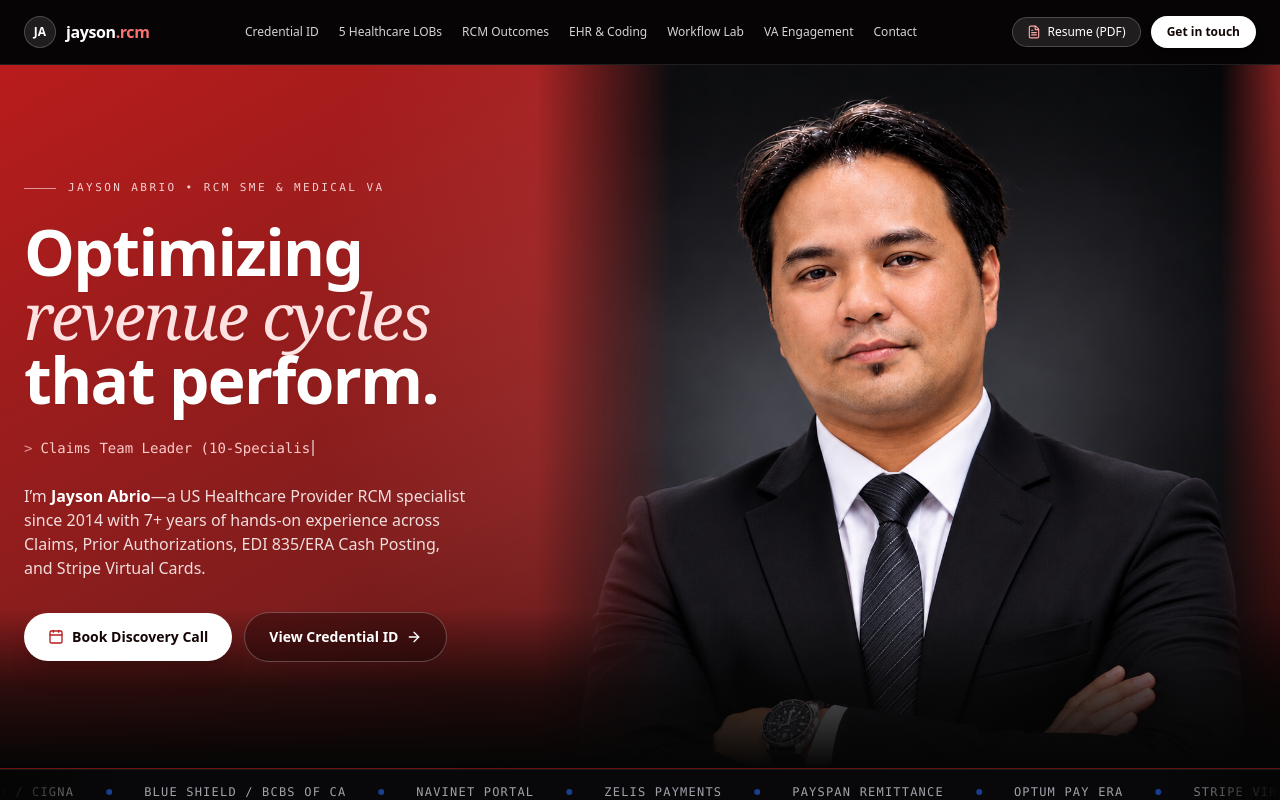
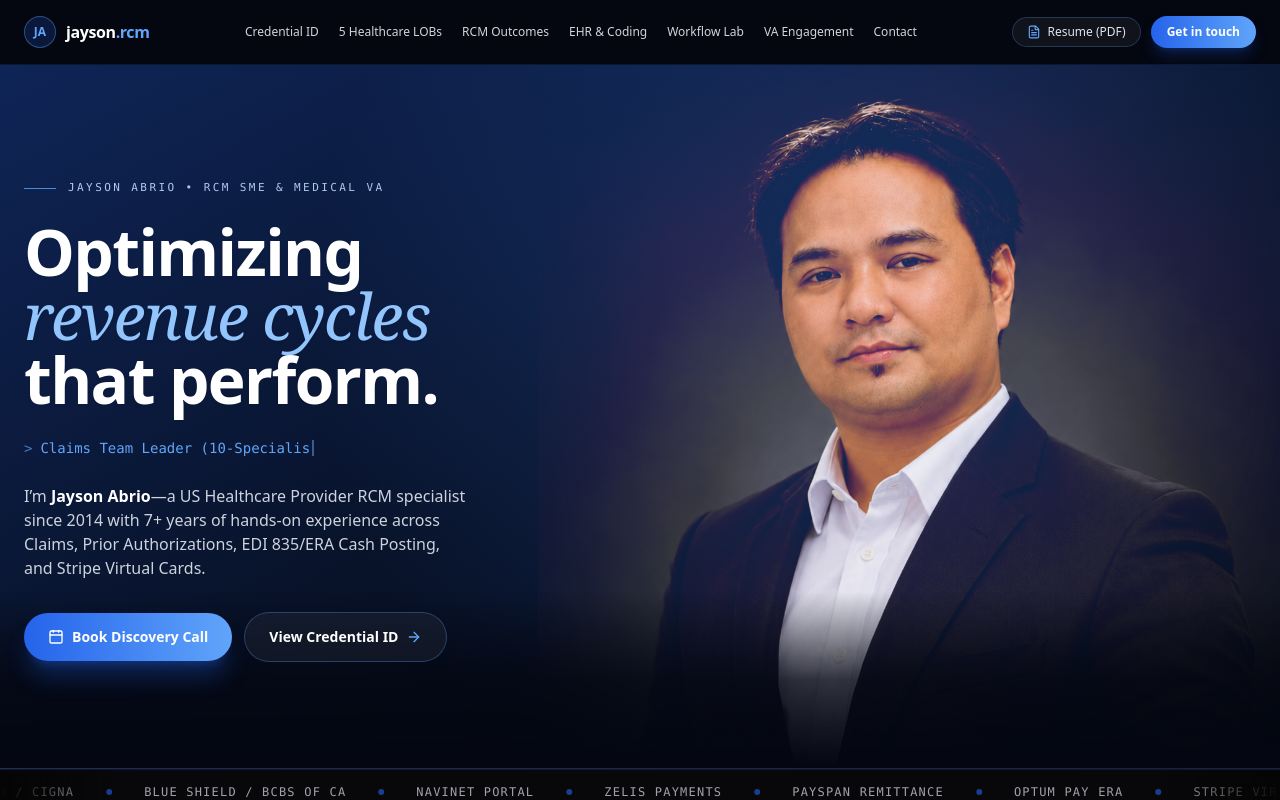
Before and after one commit to JaeSeon-hub/jayson-abrio-rcm, a React (Vite) app: page / in a window 1280 px wide. Shown: the top 800 px of the page. Built offline with nearby package versions, Linux system fonts and the light colour scheme.

Commit message:
Unify portfolio with Sapphire Navy executive theme and blend studio hero portrait

```diff
--- a/src/App.jsx
+++ b/src/App.jsx
@@ -669,50 +669,50 @@ export default function App() {
           b.channel.toLowerCase().includes(remitFilter.toLowerCase())
         );
 
-  return (
-    <div className="min-h-screen bg-[#050505] text-zinc-100 selection:bg-[#2563EB] selection:text-white font-sans">
-      {/* Subtle Architectural Grid Background */}
-      <div
-        className="fixed inset-0 pointer-events-none opacity-[0.04]"
-        style={{
-          backgroundImage:
-            'linear-gradient(to right, #2563EB 1px, transparent 1px), linear-gradient(to bottom, #2563EB 1px, transparent 1px)',
-          backgroundSize: '48px 48px',
-        }}
-      />
+        return (
+          <div className="min-h-screen bg-[#040711] text-slate-100 selection:bg-[#2563EB] selection:text-white font-sans">
+            {/* Subtle Sapphire Architectural Grid Background */}
+            <div
+              className="fixed inset-0 pointer-events-none opacity-[0.05]"
+              style={{
+                backgroundImage:
+                  'linear-gradient(to right, #3B82F6 1px, transparent 1px), linear-gradient(to bottom, #3B82F6 1px, transparent 1px)',
+                backgroundSize: '48px 48px',
+              }}
+            />
 
       {/* TOP NAVIGATION */}
-      <header className="sticky top-0 z-40 backdrop-blur-xl bg-[#090506]/85 border-b border-white/10">
+      <header className="sticky top-0 z-40 backdrop-blur-xl bg-[#050811]/85 border-b border-blue-500/15">
         <div className="max-w-7xl mx-auto px-4 sm:px-6 h-16 flex items-center justify-between gap-4">
           <a href="#" className="flex items-center gap-2.5 shrink-0">
-            <span className="w-8 h-8 rounded-full bg-white/10 border border-white/20 flex items-center justify-center text-xs font-bold text-white">
+            <span className="w-8 h-8 rounded-full bg-[#2563EB]/20 border border-[#60A5FA]/40 flex items-center justify-center text-xs font-bold text-[#60A5FA]">
               JA
             </span>
             <span className="font-semibold tracking-tight text-white">
-              jayson<span className="text-red-400">.rcm</span>
+              jayson<span className="text-[#60A5FA]">.rcm</span>
             </span>
           </a>
 
           <nav className="hidden xl:flex items-center gap-5 text-xs font-medium text-zinc-300">
-            <a href="#about-lanyard" className="hover:text-white transition">
+            <a href="#about-lanyard" className="hover:text-[#60A5FA] transition">
               Credential ID
             </a>
-            <a href="#lobs" className="hover:text-white transition">
+            <a href="#lobs" className="hover:text-[#60A5FA] transition">
               5 Healthcare LOBs
             </a>
-            <a href="#results" className="hover:text-white transition">
+            <a href="#results" className="hover:text-[#60A5FA] transition">
               RCM Outcomes
             </a>
-            <a href="#systems" className="hover:text-white transition">
+            <a href="#systems" className="hover:text-[#60A5FA] transition">
               EHR & Coding
             </a>
-            <a href="#lab" className="hover:text-white transition">
+            <a href="#lab" className="hover:text-[#60A5FA] transition">
               Workflow Lab
             </a>
-            <a href="#services" className="hover:text-white transition">
+            <a href="#services" className="hover:text-[#60A5FA] transition">
               VA Engagement
             </a>
-            <a href="#contact" className="hover:text-white transition">
+            <a href="#contact" className="hover:text-[#60A5FA] transition">
               Contact
             </a>
           </nav>
@@ -720,9 +720,9 @@ export default function App() {
           <div className="flex items-center gap-2.5">
             <button
               onClick={() => setResumeOpen(true)}
-              className="hidden md:inline-flex items-center gap-1.5 px-3.5 py-1.5 rounded-full bg-white/10 border border-white/20 text-xs font-medium text-white hover:bg-white/20 transition cursor-pointer"
+              className="hidden md:inline-flex items-center gap-1.5 px-3.5 py-1.5 rounded-full bg-white/5 border border-blue-400/25 text-xs font-medium text-zinc-200 hover:bg-[#2563EB]/20 hover:border-[#60A5FA]/50 transition cursor-pointer"
             >
-              <FileText className="w-3.5 h-3.5 text-red-300" />
+              <FileText className="w-3.5 h-3.5 text-[#60A5FA]" />
               Resume (PDF)
             </button>
             <button
@@ -730,7 +730,7 @@ export default function App() {
                 setModalSent(false);
                 setBookingOpen(true);
               }}
-              className="px-4 py-2 rounded-full bg-white text-[#140505] font-bold text-xs hover:bg-zinc-100 transition shadow-lg cursor-pointer"
+              className="px-4 py-2 rounded-full bg-gradient-to-r from-[#2563EB] to-[#60A5FA] text-white font-bold text-xs hover:brightness-110 transition shadow-lg shadow-[#2563EB]/25 cursor-pointer"
             >
               Get in touch
             </button>
@@ -738,29 +738,29 @@ export default function App() {
         </div>
       </header>
 
-      {/* FULL-BLEED EDITORIAL PORTRAIT HERO (INSPIRED BY REFERENCE) */}
-      <section className="relative min-h-[88vh] flex items-center overflow-hidden bg-gradient-to-br from-[#B91C1C] via-[#7F1D1D] to-[#120404] border-b border-red-950/60">
-        {/* Studio Lighting & Vignette Layers */}
+      {/* FULL-BLEED EDITORIAL PORTRAIT HERO (SAPPHIRE NAVY & OBSIDIAN) */}
+      <section className="relative min-h-[88vh] flex items-center overflow-hidden bg-gradient-to-br from-[#0F2557] via-[#081229] to-[#040711] border-b border-blue-900/40">
+        {/* Sapphire Studio Rim Light & Seamless Bottom Dissolve */}
         <div
           aria-hidden="true"
-          className="pointer-events-none absolute inset-0 bg-[radial-gradient(circle_at_68%_38%,rgba(248,113,113,0.34),transparent_58%)]"
+          className="pointer-events-none absolute inset-0 bg-[radial-gradient(circle_at_70%_35%,rgba(59,130,246,0.26),transparent_58%)]"
         />
         <div
           aria-hidden="true"
-          className="pointer-events-none absolute inset-x-0 bottom-0 h-40 bg-gradient-to-t from-[#050505] via-[#050505]/70 to-transparent z-20"
+          className="pointer-events-none absolute inset-x-0 bottom-0 h-44 bg-gradient-to-t from-[#040711] via-[#040711]/80 to-transparent z-20"
         />
 
-        {/* Large Editorial Portrait Positioned Right-Center */}
+        {/* Large Polished Studio Portrait Positioned Right-Center */}
         <div className="pointer-events-none lg:pointer-events-auto lg:absolute lg:inset-y-0 lg:right-0 lg:w-[58%] flex items-end justify-center overflow-hidden">
           <img
-            src="/Confident Corporate Headshot.png"
+            src="/Polished Studio Business Portrait.png"
             alt="Jayson Abrio — Healthcare RCM Operations Specialist & Medical VA"
-            className="hidden lg:block w-full h-full max-h-[860px] object-cover object-top select-none drop-shadow-[0_25px_55px_rgba(0,0,0,0.65)]"
+            className="hidden lg:block w-full h-full max-h-[860px] object-cover object-top select-none mix-blend-lighten opacity-95 drop-shadow-[0_25px_55px_rgba(4,7,17,0.85)]"
             style={{
               maskImage:
-                'linear-gradient(to right, transparent 0%, black 18%, black 92%, transparent 100%)',
+                'radial-gradient(ellipse 75% 85% at 55% 45%, black 55%, transparent 100%)',
               WebkitMaskImage:
-                'linear-gradient(to right, transparent 0%, black 18%, black 92%, transparent 100%)',
+                'radial-gradient(ellipse 75% 85% at 55% 45%, black 55%, transparent 100%)',
             }}
           />
         </div>
@@ -769,8 +769,8 @@ export default function App() {
         <div className="relative z-30 max-w-7xl mx-auto px-4 sm:px-6 py-14 lg:py-20 w-full">
           <div className="max-w-xl space-y-6">
             {/* Eyebrow Line */}
-            <div className="inline-flex items-center gap-3 text-[11px] font-mono uppercase tracking-[0.22em] text-red-100/90">
-              <span className="w-8 h-[1px] bg-red-200/70" />
+            <div className="inline-flex items-center gap-3 text-[11px] font-mono uppercase tracking-[0.22em] text-blue-200/90">
+              <span className="w-8 h-[1px] bg-[#60A5FA]/80" />
               <span>JAYSON ABRIO • RCM SME & MEDICAL VA</span>
             </div>
 
@@ -778,7 +778,7 @@ export default function App() {
             <h1 className="text-4xl sm:text-6xl lg:text-[64px] font-extrabold tracking-tight leading-[1.03] text-white drop-shadow-sm">
               Optimizing
               <br />
-              <span className="font-serif italic font-normal text-red-100">
+              <span className="font-serif italic font-normal text-[#93C5FD]">
                 revenue cycles
               </span>
               <br />
@@ -786,14 +786,14 @@ export default function App() {
             </h1>
 
             {/* Dynamic Typewriter Sub-role */}
-            <div className="h-6 flex items-center font-mono text-xs sm:text-sm text-red-200">
+            <div className="h-6 flex items-center font-mono text-xs sm:text-sm text-[#60A5FA]">
               <span className="mr-2 opacity-70">&gt;</span>
               <span>{typedText}</span>
-              <span className="ml-0.5 w-0.5 h-4 bg-white animate-pulse" />
+              <span className="ml-0.5 w-0.5 h-4 bg-[#60A5FA] animate-pulse" />
             </div>
 
             {/* Brief Introduction */}
-            <p className="text-red-50/90 text-sm sm:text-base leading-relaxed max-w-md">
+            <p className="text-slate-200/90 text-sm sm:text-base leading-relaxed max-w-md">
               I’m <strong className="text-white">Jayson Abrio</strong>—a US
               Healthcare Provider RCM specialist since 2014 with 7+ years of
               hands-on experience across Claims, Prior Authorizations, EDI
@@ -801,13 +801,13 @@ export default function App() {
             </p>
 
             {/* Mobile Portrait Preview (visible on smaller screens) */}
-            <div className="lg:hidden relative rounded-2xl overflow-hidden border border-white/15 bg-black/30 max-w-xs aspect-[4/4.2] shadow-2xl">
+            <div className="lg:hidden relative rounded-2xl overflow-hidden border border-blue-400/20 bg-black/30 max-w-xs aspect-[4/4.2] shadow-2xl">
               <img
-                src="/Confident Corporate Headshot.png"
+                src="/Polished Studio Business Portrait.png"
                 alt="Jayson Abrio"
                 className="w-full h-full object-cover object-top"
               />
-              <div className="absolute inset-x-0 bottom-0 h-16 bg-gradient-to-t from-[#120404] to-transparent" />
+              <div className="absolute inset-x-0 bottom-0 h-16 bg-gradient-to-t from-[#050811] to-transparent" />
             </div>
 
             {/* Pill CTAs */}
@@ -817,17 +817,17 @@ export default function App() {
                   setModalSent(false);
                   setBookingOpen(true);
                 }}
-                className="inline-flex items-center gap-2 px-6 py-3.5 rounded-full bg-white text-[#140505] font-bold text-xs sm:text-sm hover:bg-red-50 transition shadow-xl cursor-pointer"
+                className="inline-flex items-center gap-2 px-6 py-3.5 rounded-full bg-gradient-to-r from-[#2563EB] to-[#60A5FA] text-white font-bold text-xs sm:text-sm hover:brightness-110 transition shadow-xl shadow-[#2563EB]/30 cursor-pointer"
               >
-                <Calendar className="w-4 h-4 text-[#B91C1C]" />
+                <Calendar className="w-4 h-4" />
                 Book Discovery Call
               </button>
               <a
                 href="#about-lanyard"
-                className="inline-flex items-center gap-2 px-6 py-3.5 rounded-full bg-black/30 hover:bg-black/45 border border-white/25 text-white font-semibold text-xs sm:text-sm backdrop-blur-md transition"
+                className="inline-flex items-center gap-2 px-6 py-3.5 rounded-full bg-white/5 hover:bg-white/10 border border-blue-400/30 text-white font-semibold text-xs sm:text-sm backdrop-blur-md transition"
               >
                 View Credential ID
-                <ArrowRight className="w-4 h-4" />
+                <ArrowRight className="w-4 h-4 text-[#60A5FA]" />
               </a>
             </div>
           </div>
```
Also changed, not shown: public/Polished Studio Business Portrait.png (added).
